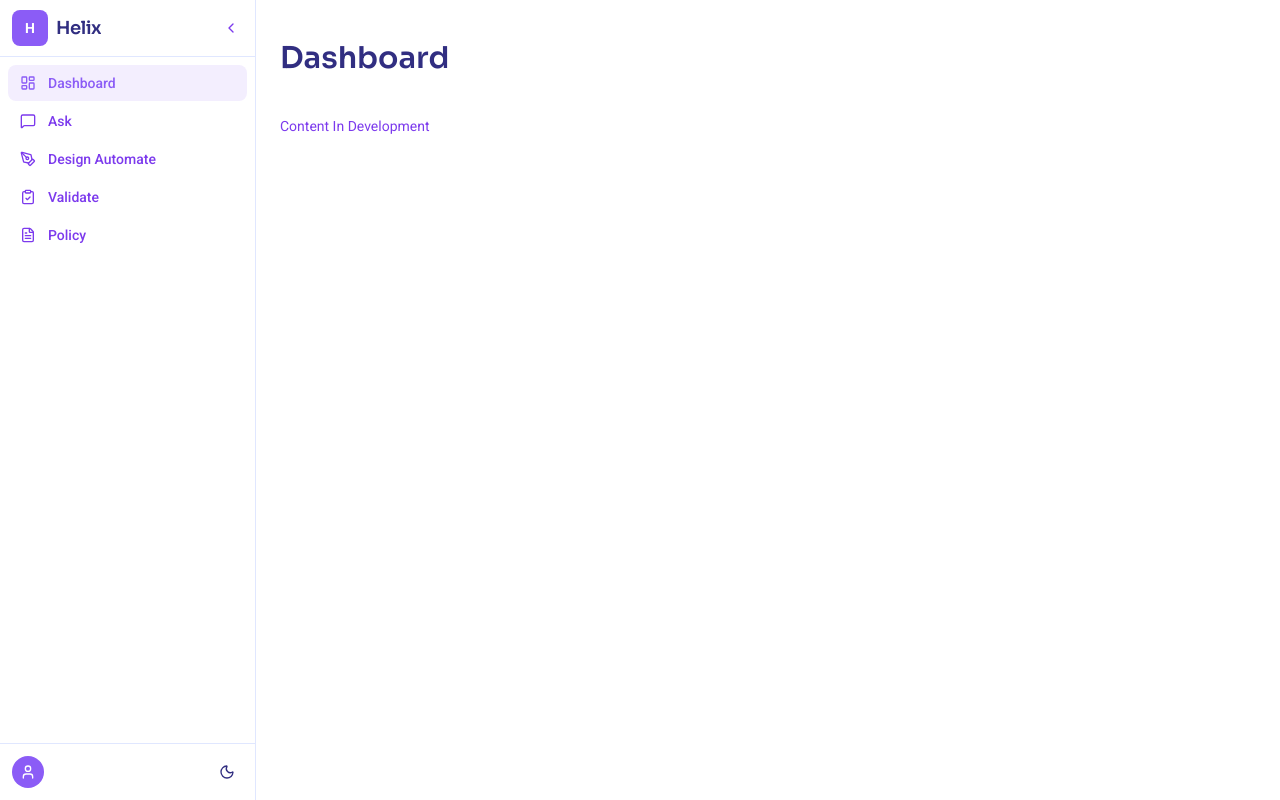
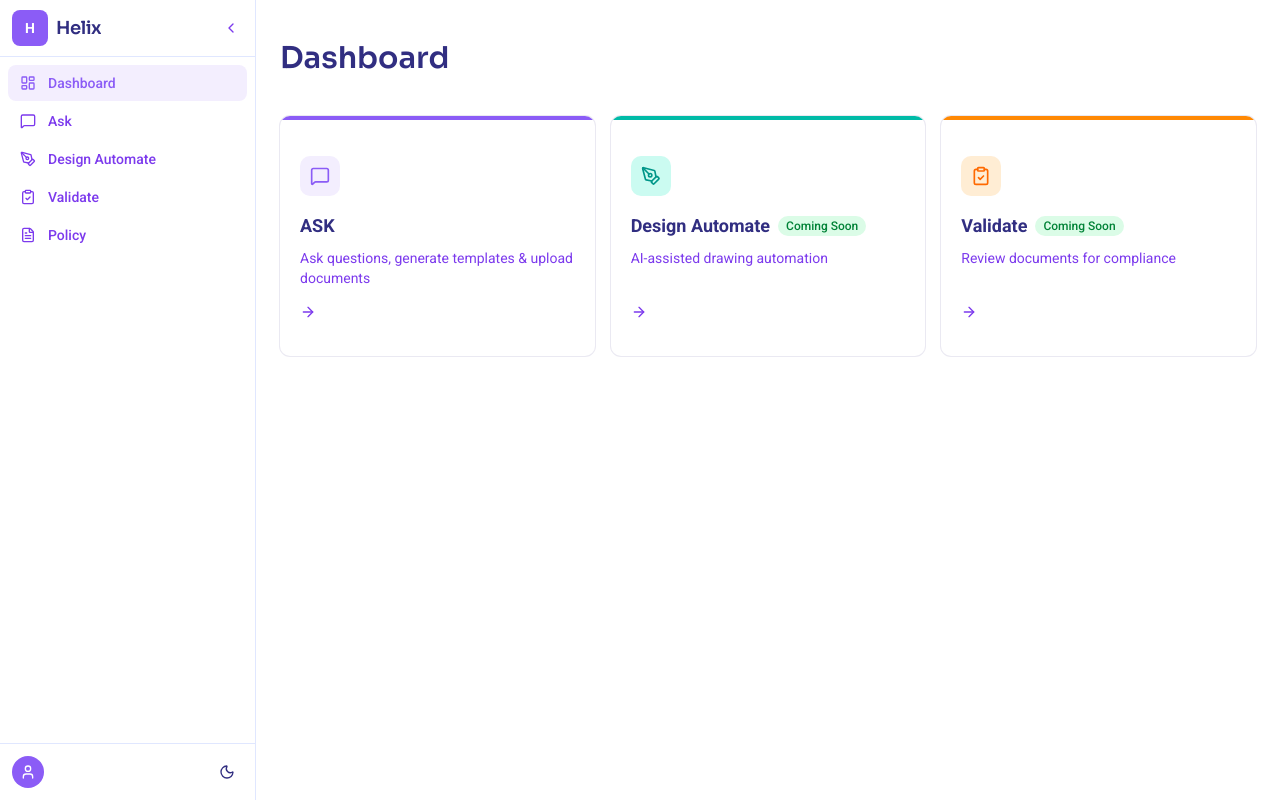
Before and after one commit to platformhelix-cloud/helix-app, a Next.js app: page /dashboard in a window 1280 px wide. Built offline with nearby package versions, Linux system fonts and the light colour scheme; no server answers.

Commit message:
Dashboard Page Added

```diff
--- a/app/(app)/dashboard/page.tsx
+++ b/app/(app)/dashboard/page.tsx
@@ -1,4 +1,37 @@
+import Link from "next/link"
 import { createClient } from "@/lib/supabase/server"
+import { Card, CardContent } from "@/components/ui/card"
+import { MessageSquare, PenTool, ClipboardCheck, ArrowRight } from "lucide-react"
+
+const tools = [
+  {
+    href: "/ask",
+    icon: MessageSquare,
+    iconClass: "bg-primary/10 text-primary",
+    accentClass: "bg-primary",
+    title: "ASK",
+    description: "Ask questions, generate templates & upload documents",
+    comingSoon: false,
+  },
+  {
+    href: "/design-automate",
+    icon: PenTool,
+    iconClass: "bg-teal-100 text-teal-600",
+    accentClass: "bg-teal-500",
+    title: "Design Automate",
+    description: "AI-assisted drawing automation",
+    comingSoon: true,
+  },
+  {
+    href: "/validate",
+    icon: ClipboardCheck,
+    iconClass: "bg-orange-100 text-orange-500",
+    accentClass: "bg-orange-400",
+    title: "Validate",
+    description: "Review documents for compliance",
+    comingSoon: true,
+  },
+]
 
 export default async function DashboardPage() {
   const supabase = await createClient()
@@ -24,8 +57,35 @@ export default async function DashboardPage() {
           Welcome back, {firstName ?? user.email}
         </p>
       )}
-      <div className="text-muted-foreground mt-10 text-sm">
-        Content In Development
+
+      <div className="mt-10 grid grid-cols-1 gap-4 sm:grid-cols-2 lg:grid-cols-3">
+        {tools.map(({ href, icon: Icon, iconClass, accentClass, title, description, comingSoon }) => (
+          <Link key={href} href={href}>
+            <Card className="group h-full overflow-hidden pt-0 transition-shadow hover:shadow-md">
+              {/* Thin accent strip */}
+              <div className={`h-1 w-full ${accentClass}`} />
+              <CardContent className="flex h-full flex-col p-5">
+                <div className={`mb-4 inline-flex h-10 w-10 items-center justify-center rounded-lg ${iconClass}`}>
+                  <Icon className="h-5 w-5" />
+                </div>
+                <div className="mb-2 flex items-center gap-2">
+                  <h2 className="text-foreground text-lg font-bold">{title}</h2>
+                  {comingSoon && (
+                    <span className="rounded-full bg-green-100 px-2 py-0.5 text-xs font-medium text-green-700">
+                      Coming Soon
+                    </span>
+                  )}
+                </div>
+                <p className="text-muted-foreground flex-1 text-sm">
+                  {description}
+                </p>
+                <div className="mt-4">
+                  <ArrowRight className="text-muted-foreground size-4 transition-transform group-hover:translate-x-0.5" />
+                </div>
+              </CardContent>
+            </Card>
+          </Link>
+        ))}
       </div>
     </div>
   )
--- a/app/page.tsx
+++ b/app/page.tsx
@@ -19,7 +19,7 @@ const features = [
     iconClass: "bg-primary/10 text-primary",
     title: "ASK",
     description:
-      "Get answers grounded in NCC, HVAC standards with citations and references.",
+      "Ask questions grounded in NCC, AS/NZ standards with citations and references.",
     badge: null,
   },
   {
@@ -27,7 +27,7 @@ const features = [
     iconClass: "bg-teal-100 text-teal-600",
     title: "Design Automate",
     description:
-      "Upload PDF drawings for automated energy analysis and annotations.",
+      "Upload CAD drawings for AI-assisted services routing and documentation.",
     badge: "Coming Soon",
   },
   {
@@ -35,7 +35,7 @@ const features = [
     iconClass: "bg-orange-100 text-orange-500",
     title: "Validate",
     description:
-      "Custom checklists for automated generator, electrical, and compliance notes.",
+      "Upload documents for automated grammar, technical, and compliance review.",
     badge: "Coming Soon",
   },
   {
@@ -43,7 +43,7 @@ const features = [
     iconClass: "bg-green-100 text-green-600",
     title: "Compliance",
     description:
-      "Ensure your designs meet NCC, HVAC, and country-specific requirements.",
+      "Ensure your documents meet NCC, AS/NZ, and council-specific requirements.",
     badge: "Coming Soon",
   },
 ]
```
